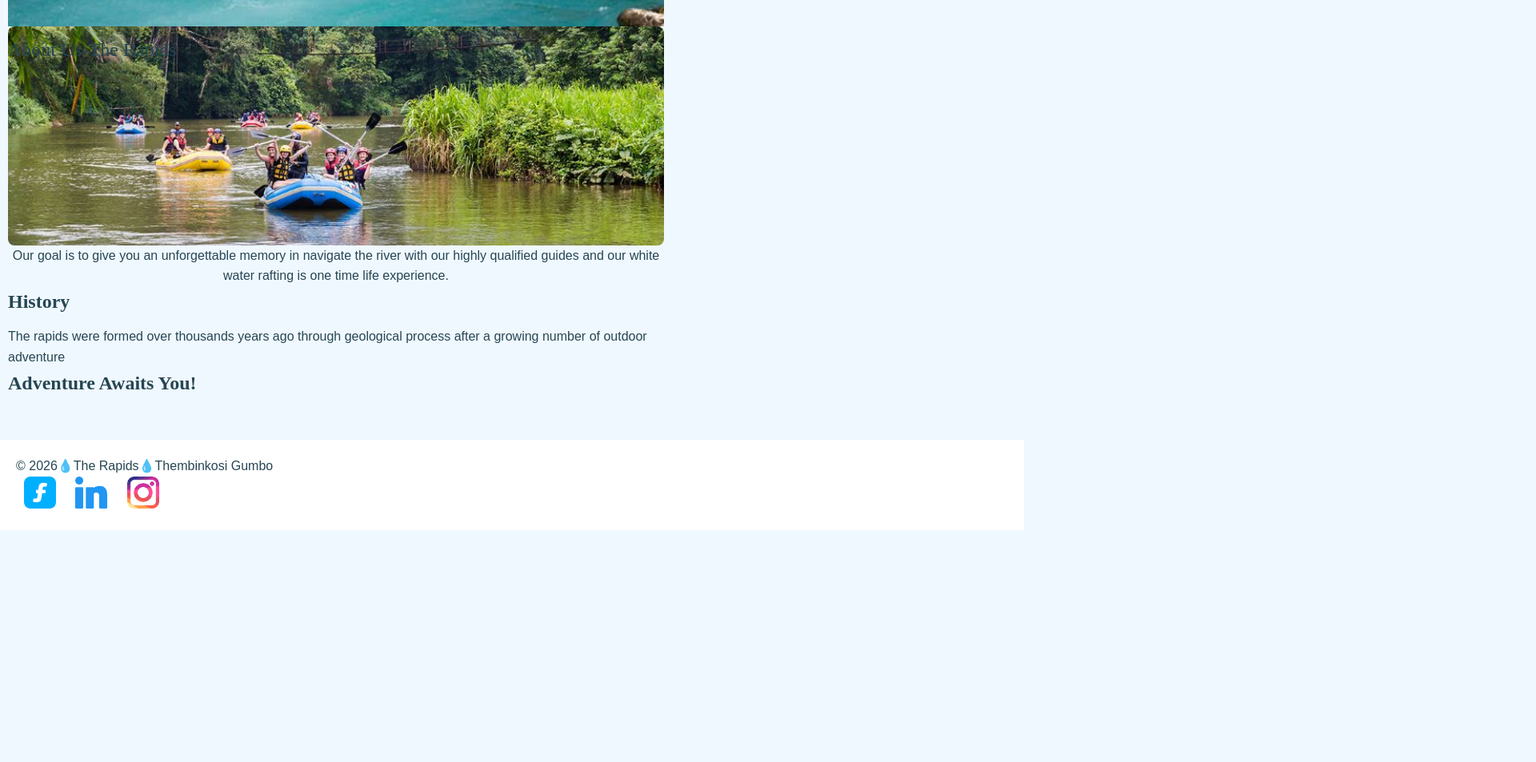
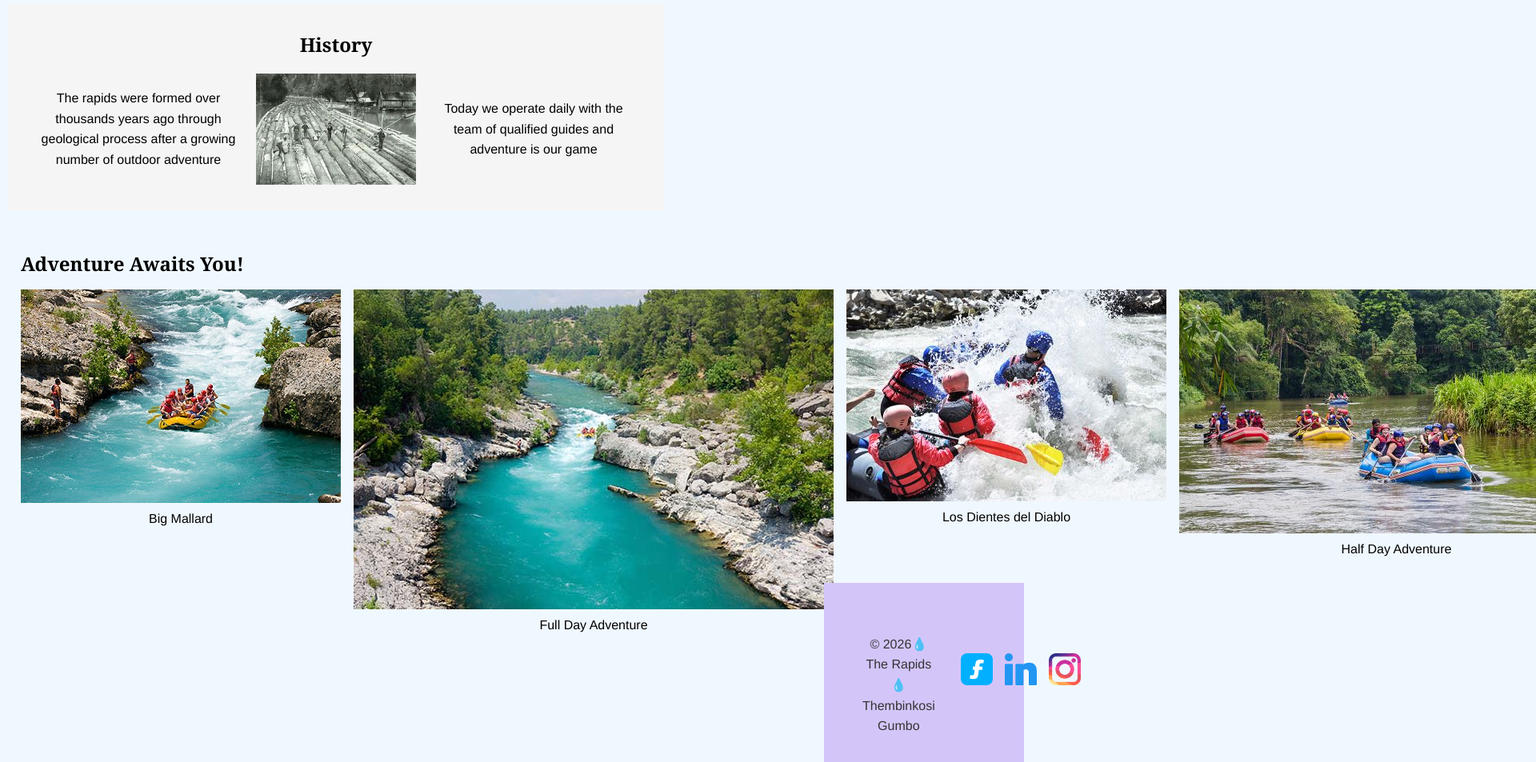
Before and after one commit to themba-trinity/wdd130, a plain HTML site: page wwr/about.html in a window 1280 px wide. Shown: the part 900-1853 px from the top of the page at 80% size, 1920 px wide, since content can reach past the window. Before the commit the page ends 1563 px from the top, so only its background shows below. Drawn offline with Linux system fonts and the light colour scheme.

Commit message:
add to about page

```diff
--- a/wwr/about.html
+++ b/wwr/about.html
@@ -25,39 +25,67 @@
             </ul>
         </nav>
     </header>
+    <div class="grid">
         <main>
             <div class="hero">
                 <img src="images/rafting65_600.jpg" alt="Hero Image">
-            <h1>About Us-The Rapids</h1>
+                <h1>The Rapids</h1>
                 <article>
+                    <section class="hero">
                         <img src="images/happy-rafting-client.jpg" alt="Article Image ">
                         <p>Our goal is to give you an unforgettable memory in navigate the
-                    river with our highly qualified guides and our white water rafting is one time
-                    life experience.</p>
+                            river with our highly qualified guides and our white water rafting is
+                            one
+                            time life experience.</p>
+                    </section>
                 </article>
             </div>
-        <section>
+            <section class="history">
                 <h2>History</h2>
-            <p>The rapids were formed over thousands years ago through geological process after a
-                growing number of outdoor adventure</p>
+                <div class="history-content">
+                    <p>The rapids were formed over thousands years ago through geological process
+                        after a growing number of outdoor adventure</p>
+                    <img src="images/history-photo.jpg" alt="Old Rafting Photo">
+                    <p>Today we operate daily with the team of qualified guides and adventure is our
+                        game</p>
+                </div>
             </section>
-        <section>
+            <section class="adventures">
                 <h2>Adventure Awaits You!</h2>
+                <div class="adventure-gallery">
+                    <figure>
+                        <img src="images/adventure-1.jpg" alt="Big Mallard">
+                        <figcaption>Big Mallard</figcaption>
+                    </figure>
+                    <figure>
+                        <img src="images/adventure-2.jpg" alt="Full Day Adventure">
+                        <figcaption>Full Day Adventure</figcaption>
+                    </figure>
+                    <figure>
+                        <img src="images/adventure-3.jpg" alt="Los Dientes del Diablo">
+                        <figcaption>Los Dientes del Diablo</figcaption>
+                    </figure>
+                    <figure>
+                        <img src="images/adventure-4.jpg" alt="Half Day Adventures">
+                        <figcaption>Half Day Adventure</figcaption>
+                    </figure>
+                    <figure>
+                        <img src="images/adventure-5.jpg" alt="Sunset Float">
+                        <figcaption>Sunset Float</figcaption>
+                    </figure>
+                </div>
             </section>
         </main>
         <footer>
-        <p>© 2026💧The Rapids💧Thembinkosi Gumbo </p>
-        <nav class="solialmedia">
-            <a href="https://facebook.com">
-                <img src="images/facebook-icon.png" alt="Facebook Icon">
-            </a>
-            <a href="https://linkedin-icon.com">
-                <img src="images/linkedin-icon.png" alt="Linkedin Icon">
-            </a>
-            <a href="https://instagram.com">
-                <img src="images/instagram-icon.png" alt="Instagram Icon">
-            </a>
-        </nav>
+            <p>© 2026💧The Rapids💧Thembinkosi Gumbo</p>
+            <div class="socialmedia">
+                <a href="https://facebook.com"><img src="images/facebook-icon.png"
+                      alt="Facebook Icon"></a>
+                <a href="https://linkedin-icon.com"><img src="images/linkedin-icon.png"
+                      alt="Linkedin Icon"></a>
+                <a href="https://instagram.com"><img src="images/instagram-icon.png"
+                      alt="Instagram Icon"></a>
+            </div>
         </footer>
 </body>
 
--- a/wwr/styles/rafting.css
+++ b/wwr/styles/rafting.css
@@ -1,9 +1,9 @@
 :root {
-    --primary-color: #264653;
-    --secondary-color: #2a9d8f;
-    accent-color: #e9c46a;
-    --heading-font: "Times New Roman", "Georgia", serif;
-    --body-font: Arial, Helvetica, sans-serif;
+    --primary-color: #000;
+    --secondary-color: #d4c5f9;
+    accent-color: #999;
+    --heading-font: "Georgia", serif;
+    --body-font: "Aril", Helvetica, sans-serif;
 }
 
 * {
@@ -13,6 +13,9 @@
 }
 
 body {
+    display: flex;
+    flex-direction: column;
+    min-height: 100vh;
     font-family: var(--body-font);
     color: var(--primary-color);
     background-color: aliceblue;
@@ -21,12 +24,19 @@ body {
     padding: 0;
 }
 
+header .grid footer {
+    max-width: 1200px;
+    margin: 0 auto;
+}
+
 header {
-    text-align: left;
-    padding: 20px;
-    display: block;
-    margin-left: auto;
-    margin-right: auto;
+    border: 1px solid#999;
+    display: grid;
+    grid-template-columns: 150px 1fr;
+    align-items: center;
+    background-color: var(--secondary-color);
+    padding: 0.5rem 1rem;
+
 }
 
 header img {
@@ -40,9 +50,15 @@ section:last-of-type p {
     font-weight: bold;
 }
 
+section {
+    margin: 2rem auto;
+    padding: 1rem;
+    max-width: 1000px;
+}
+
 nav ul {
     list-style: none;
-    display: block;
+    display: flex;
     justify-content: center;
     gap: 20px;
     margin: 0;
@@ -50,15 +66,42 @@ nav ul {
 
 }
 
+nav li {
+    border: 1px solid #333;
+    color: #333;
+    font-weight: bold;
+}
+
 nav a {
     text-decoration: none;
     color: #0000ee;
     font-weight: bold;
-    display: inline-block;
+    display: block;
+    padding: 0.5rem 1.5rem;
+    text-decoration: none;
 }
 
 nav a:hover {
     color: var(--secondary-color);
+}
+
+.grid {
+    display: grid;
+    grid-template-columns: 1fr 250px;
+    gap: 2rem;
+    margin-top: 2rem;
+}
+
+aside {
+    grid-column: 2/3;
+    grid-row: 1/2;
+    background-color: #f4f4f4;
+    padding: 1rem;
+    border: 1px solid #ccc;
+}
+
+main {
+    grid-column: 1/2;
 }
 
 .hero img {
@@ -69,8 +112,15 @@ nav a:hover {
 }
 
 .hero {
-    position: relative;
     text-align: center;
+    margin: 2rem 0;
+}
+
+.hero-content {
+    display: flex;
+    justify-content: center;
+    align-items: center;
+    gap: 1rem;
 }
 
 .hero h1 {
@@ -79,9 +129,25 @@ nav a:hover {
     text-align: center;
     margin: 10px 0;
     position: absolute;
+    top: 20px;
+    background-color: rgb(38, 70, 83, 0.8);
+    color: white;
+    padding: 1rem;
+    font-family: var(--heading-font);
+    border-bottom: 3px solid var(--accent-color);
+}
+
+.hero article {
+    position: absolute;
+    bottom: 20px;
+    left: 5%;
+    right: 5%;
+    background-color: rgba(255, 255, 255, 0.9);
+    padding: 1rem;
 }
 
 main {
+    flex: 1;
     max-width: 840px;
     margin: 0;
     padding: 10px;
@@ -108,27 +174,110 @@ article img {
 
 .hero article img {
     float: right;
+    width: 150px;
+    margin-left: 1rem;
+}
+
+.history {
+    background-color: #f5f5f5;
+    padding: 2rem;
+    text-align: center;
+}
+
+.history h2 {
+    font-family: var(--heading-font);
+    color: var(--primary-color);
+    margin-bottom: 1rem;
+}
+
+.history-content {
+    display: grid;
+    grid-template-columns: 1fr 200px 1fr;
+    align-items: center;
+    gap: 1rem;
+}
+
+.history-content img {
+    width: 100%;
+    height: auto;
+}
+
+.adventure {
+    padding: 2rem 0;
+    text-align: center;
+}
+
+.adventure h2 {
+    font-family: var(--heading-font);
+    color: var(--primary-color);
+    margin-bottom: 1rem;
+}
+
+.adventure-gallery {
+    display: flex;
+    justify-content: space-between;
+    gap: 1rem;
+    text-align: center;
+}
+
+.adventure figure {
+    flex: 1;
+}
+
+.adventure img {
+    width: 100%;
+    height: 120px;
+    object-fit: cover;
+}
+
+.adventure figcaption {
+    margin-top: 0.5rem;
+    font-size: 0.85rem;
 }
 
 footer {
-    text-align: left;
-    padding: 20px;
-    border-top: 2px solid var(--accent-color);
-    margin-top: 30px;
-    background-color: #fff;
+    display: flex;
+    background-color: #d4c5f9;
+    text-align: center;
+    padding: 1rem;
+    margin-top: auto;
+    justify-content: space-between;
+    align-items: center;
+}
+
+.footer-icons {
+    display: flex;
+    justify-content: center;
+    gap: 1rem;
+    margin-bottom: 0.5rem;
+}
+
+.footer-icons img {
+    width: 30px;
+    height: auto;
+}
+
+footer nav img {
+    width: 30px;
+    margin: 0 10px;
 }
 
 footer p {
-    margin-bottom: 0px;
+    display: flex;
+    justify-content: space-between;
+    align-items: center;
+    background-color: #d4c5f9;
+    color: #333;
+    padding: 1rem 2rem;
+    margin-top: 2rem;
 }
 
-.solialmedia a {
-    margin: 0 10px;
-    display: inline-block;
-    text-decoration: none;
+.socialmedia {
+    display: flex;
+    gap: 15px;
 }
 
-.solialmedia img {
+.socialmedia img {
     width: 40px;
     height: 40px;
 }
```
Also changed, not shown: wwr/images/adventure-1.jpg (added), wwr/images/adventure-2.jpg (added), wwr/images/adventure-3.jpg (added), wwr/images/adventure-4.jpg (added), wwr/images/adventure-5.jpg (added), wwr/images/history-photo.jfif (added), wwr/images/history-photo.jpg (added), wwr/images/old-rafting-photo-2.jpg (added), wwr/images/old-rafting-photo.jfif (added), 1 other file. Lines whose indentation alone changed are shown as unchanged.
